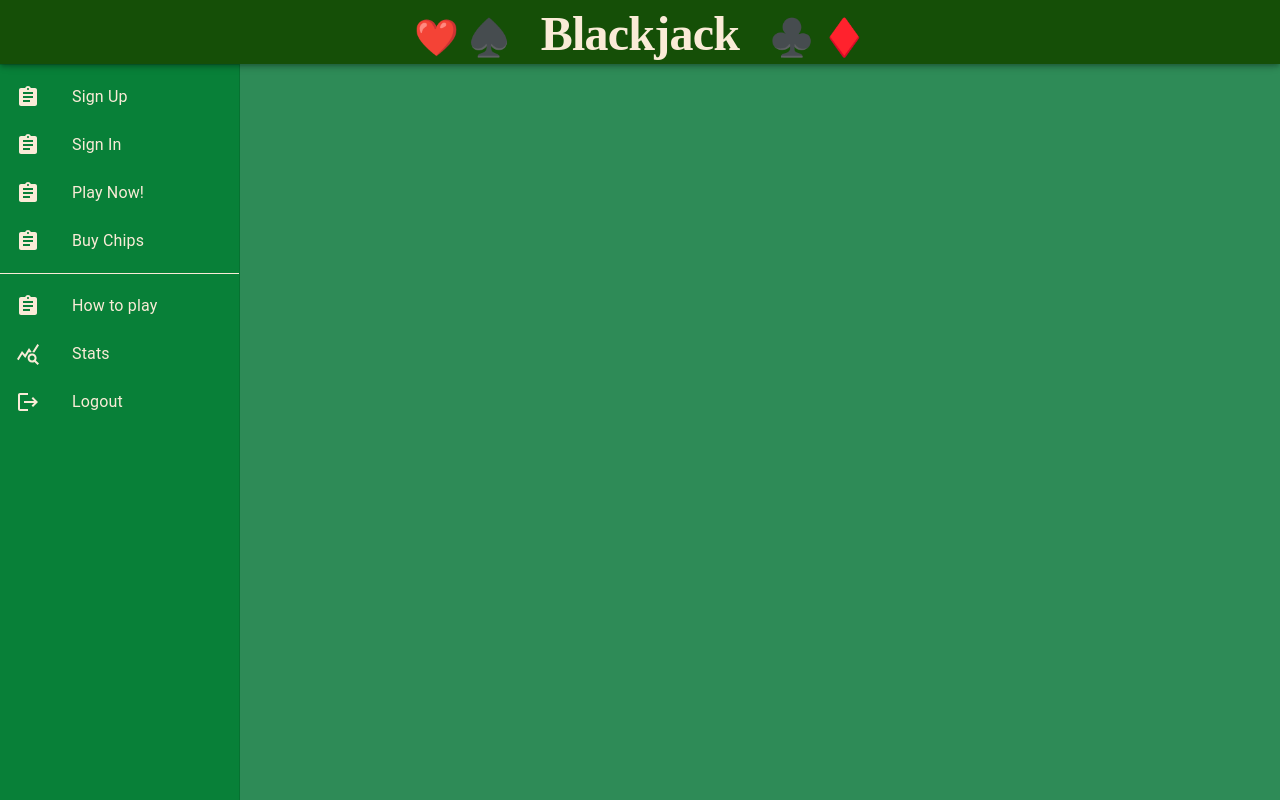
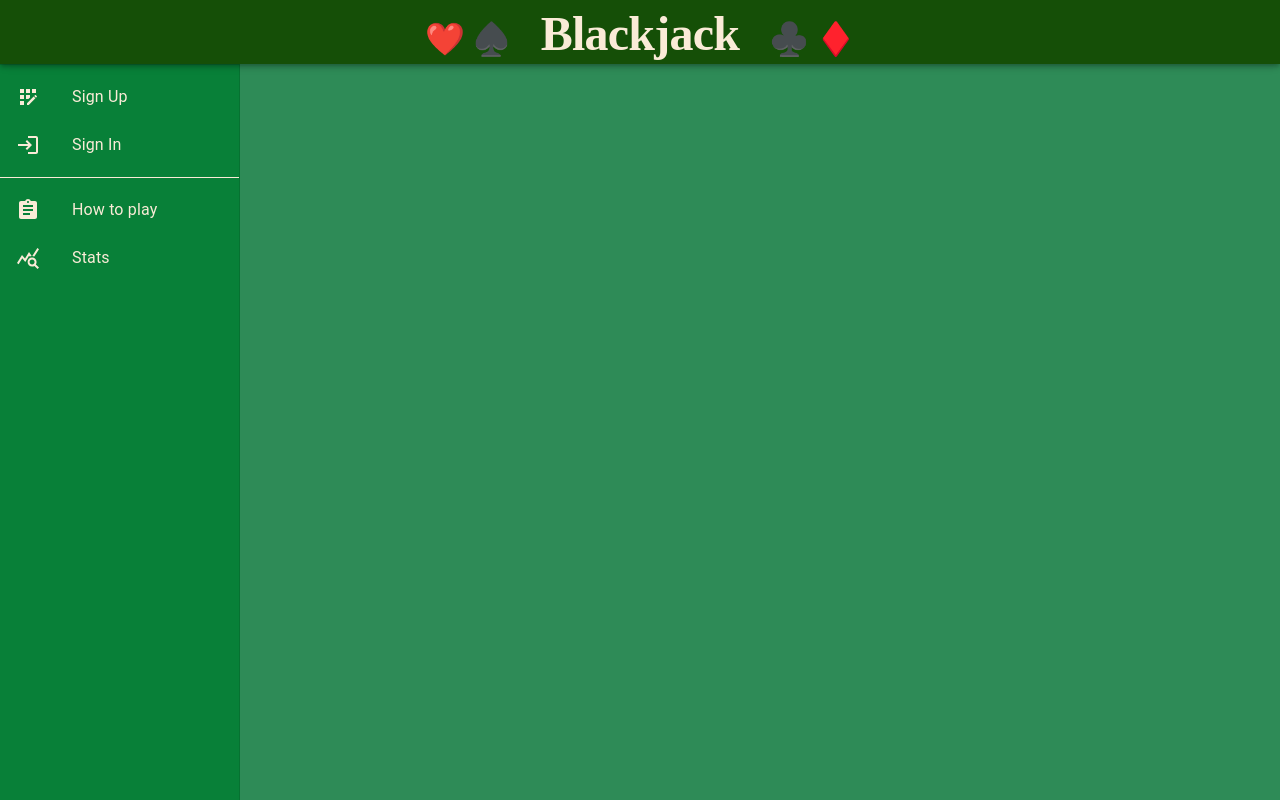
Before and after one commit to abhishek-feb18/casino-blackjack-frontend, a React (Create React App) app: page / in a window 1280 px wide. Built offline with nearby package versions, Linux system fonts and the light colour scheme; a web font is replaced by a local one.

Commit message:
Add state for logged in status

```diff
--- a/src/App.tsx
+++ b/src/App.tsx
@@ -4,13 +4,23 @@ import Homepage from "./pages/Homepage";
 import { ROUTES } from "./utils/constants";
 import Signup from "./pages/Signup";
 import "./styles.css";
+import { useState } from "react";
 
 function App() {
+    const [isLogged, setIsLogged] = useState(false);
     return (
         <div className="page-container">
             <BrowserRouter>
                 <Routes>
-                    <Route path={ROUTES.HOMEPAGE} element={<Homepage />} />
+                    <Route
+                        path={ROUTES.HOMEPAGE}
+                        element={
+                            <Homepage
+                                isLogged={isLogged}
+                                setIsLogged={setIsLogged}
+                            />
+                        }
+                    />
                     <Route path={ROUTES.LOGIN} element={<Login />} />
                     <Route path={ROUTES.SIGNUP} element={<Signup />} />
                     <Route
--- a/src/components/LeftNavigationPanel.tsx
+++ b/src/components/LeftNavigationPanel.tsx
@@ -6,28 +6,50 @@ import ListItem from "@mui/material/ListItem";
 import ListItemButton from "@mui/material/ListItemButton";
 import ListItemIcon from "@mui/material/ListItemIcon";
 import ListItemText from "@mui/material/ListItemText";
-import InboxIcon from "@mui/icons-material/MoveToInbox";
-import MailIcon from "@mui/icons-material/Mail";
 import LogoutIcon from "@mui/icons-material/Logout";
 import AssignmentIcon from "@mui/icons-material/Assignment";
 import QueryStatsIcon from "@mui/icons-material/QueryStats";
+import PaidIcon from "@mui/icons-material/Paid";
+import FlightTakeoffIcon from "@mui/icons-material/FlightTakeoff";
+import LoginIcon from "@mui/icons-material/Login";
+import AppRegistrationIcon from "@mui/icons-material/AppRegistration";
 
 const drawerWidth = 240;
-const primaryNavigationList = ["Sign Up", "Sign In", "Play Now!", "Buy Chips"];
-const secondaryNavigationList = ["How to play", "Stats", "Logout"];
 const iconMap: {
     [key: string]: JSX.Element;
 } = {
-    "Sign Up": <AssignmentIcon sx={{ color: "antiquewhite" }} />,
-    "Sign In": <AssignmentIcon sx={{ color: "antiquewhite" }} />,
-    "Play Now!": <AssignmentIcon sx={{ color: "antiquewhite" }} />,
-    "Buy Chips": <AssignmentIcon sx={{ color: "antiquewhite" }} />,
+    "Sign Up": <AppRegistrationIcon sx={{ color: "antiquewhite" }} />,
+    "Sign In": <LoginIcon sx={{ color: "antiquewhite" }} />,
+    "Play Now!": <FlightTakeoffIcon sx={{ color: "antiquewhite" }} />,
+    "Buy Chips": <PaidIcon sx={{ color: "antiquewhite" }} />,
     "How to play": <AssignmentIcon sx={{ color: "antiquewhite" }} />,
     Stats: <QueryStatsIcon sx={{ color: "antiquewhite" }} />,
     Logout: <LogoutIcon sx={{ color: "antiquewhite" }} />,
 };
 
-export default function LeftNavigationPanel() {
+interface INavigationPanelProps {
+    isLogged: Boolean;
+    setIsLogged: Function;
+}
+
+export default function LeftNavigationPanel({
+    isLogged,
+    setIsLogged,
+}: INavigationPanelProps) {
+    const primaryNavigationList = isLogged
+        ? ["Play Now!", "Buy Chips"]
+        : ["Sign Up", "Sign In"];
+    const secondaryNavigationList = isLogged
+        ? ["How to play", "Stats", "Logout"]
+        : ["How to play", "Stats"];
+    function handleNavigationButtonsClick(target: any) {
+        if (target.textContent === "Logout") {
+            setIsLogged(false);
+        } else if (target.textContent === "Sign In") {
+            setIsLogged(true);
+        }
+    }
+
     return (
         <Drawer
             PaperProps={{
@@ -51,7 +73,11 @@ export default function LeftNavigationPanel() {
             <List>
                 {primaryNavigationList.map((text, index) => (
                     <ListItem key={text} disablePadding>
-                        <ListItemButton>
+                        <ListItemButton
+                            onClick={(event) =>
+                                handleNavigationButtonsClick(event.target)
+                            }
+                        >
                             <ListItemIcon>{iconMap[text]}</ListItemIcon>
                             <ListItemText
                                 primary={text}
@@ -65,7 +91,11 @@ export default function LeftNavigationPanel() {
             <List>
                 {secondaryNavigationList.map((text, index) => (
                     <ListItem key={text} disablePadding>
-                        <ListItemButton>
+                        <ListItemButton
+                            onClick={(event) =>
+                                handleNavigationButtonsClick(event.target)
+                            }
+                        >
                             <ListItemIcon>{iconMap[text]}</ListItemIcon>
                             <ListItemText
                                 primary={text}
--- a/src/pages/Homepage.tsx
+++ b/src/pages/Homepage.tsx
@@ -3,7 +3,12 @@ import LeftNavigationPanel from "src/components/LeftNavigationPanel";
 import Box from "@mui/material/Box";
 import { AppBar, Toolbar, Typography } from "@mui/material";
 
-function Homepage() {
+interface IHomepageProps {
+    isLogged: Boolean;
+    setIsLogged: Function;
+}
+
+function Homepage({ isLogged, setIsLogged }: IHomepageProps) {
     return (
         <Box sx={{ display: "flex" }}>
             <AppBar
@@ -26,7 +31,7 @@ function Homepage() {
                             color: "antiquewhite",
                         }}
                     >
-                        <span style={{ fontSize: 36 }}>❤️ ♠️</span>
+                        <span style={{ fontSize: 32 }}>❤️ ♠️</span>
                         <span
                             style={{
                                 fontFamily: '"Carattere", cursive',
@@ -37,11 +42,14 @@ function Homepage() {
                         >
                             Blackjack
                         </span>
-                        <span style={{ fontSize: 36 }}>♣️ ♦️</span>
+                        <span style={{ fontSize: 32 }}>♣️ ♦️</span>
                     </Typography>
                 </Toolbar>
             </AppBar>
-            <LeftNavigationPanel />
+            <LeftNavigationPanel
+                isLogged={isLogged}
+                setIsLogged={setIsLogged}
+            />
             <Box
                 component="main"
                 sx={{ flexGrow: 1, bgcolor: "background.default", p: 0 }}
```
